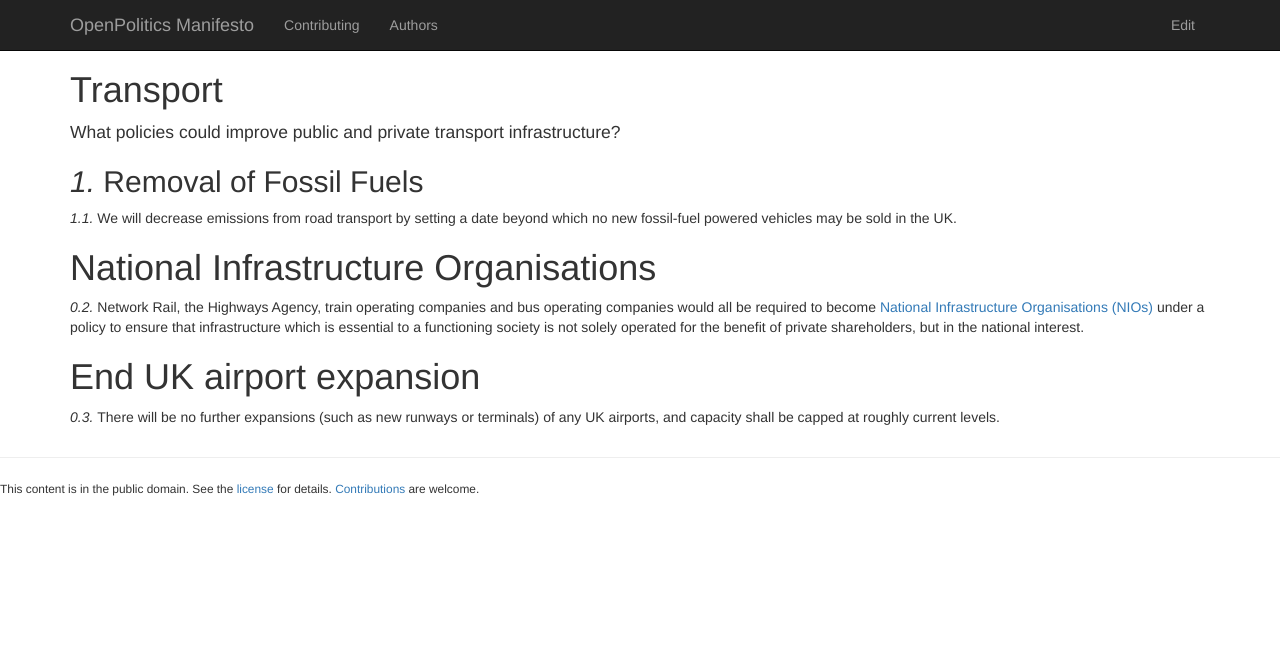
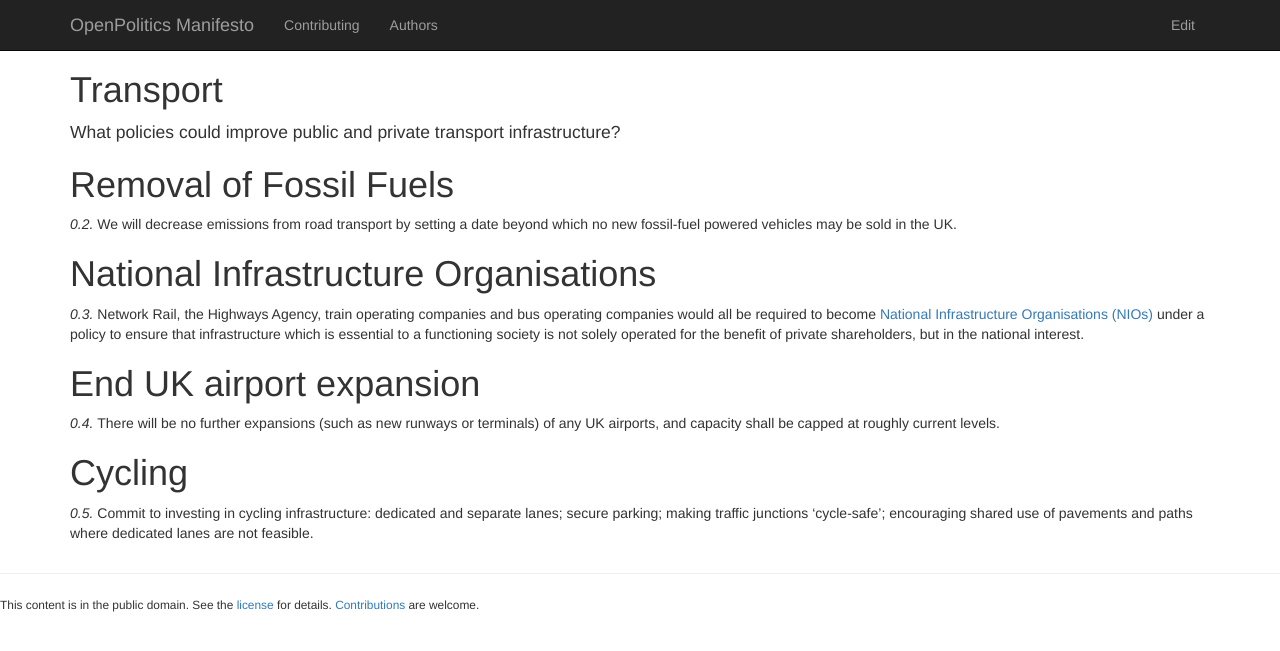
Before and after one commit to openpolitics/manifesto, a Jekyll site: the page built from transport.md, in a window 1280 px wide. Shown: the top 651 px of the page. Built offline with Jekyll 4.4.1, drawn with Linux system fonts in a browser that asks for light colours; nearby versions of some CDN libraries.

Commit message:
Greater cycling investment

```diff
--- a/transport.md
+++ b/transport.md
@@ -6,7 +6,7 @@ published: true
 
 What policies could improve public and private transport infrastructure?
 
-## Removal of Fossil Fuels
+# Removal of Fossil Fuels
 
 We will decrease emissions from road transport by setting a date beyond which no new fossil-fuel powered vehicles may be sold in the UK.
 
@@ -17,3 +17,7 @@ Network Rail, the Highways Agency, train operating companies and bus operating c
 # End UK airport expansion
 
 There will be no further expansions (such as new runways or terminals) of any UK airports, and capacity shall be capped at roughly current levels.
+
+# Cycling
+
+Commit to investing in cycling infrastructure: dedicated and separate lanes; secure parking; making traffic junctions 'cycle-safe'; encouraging shared use of pavements and paths where dedicated lanes are not feasible.
```
